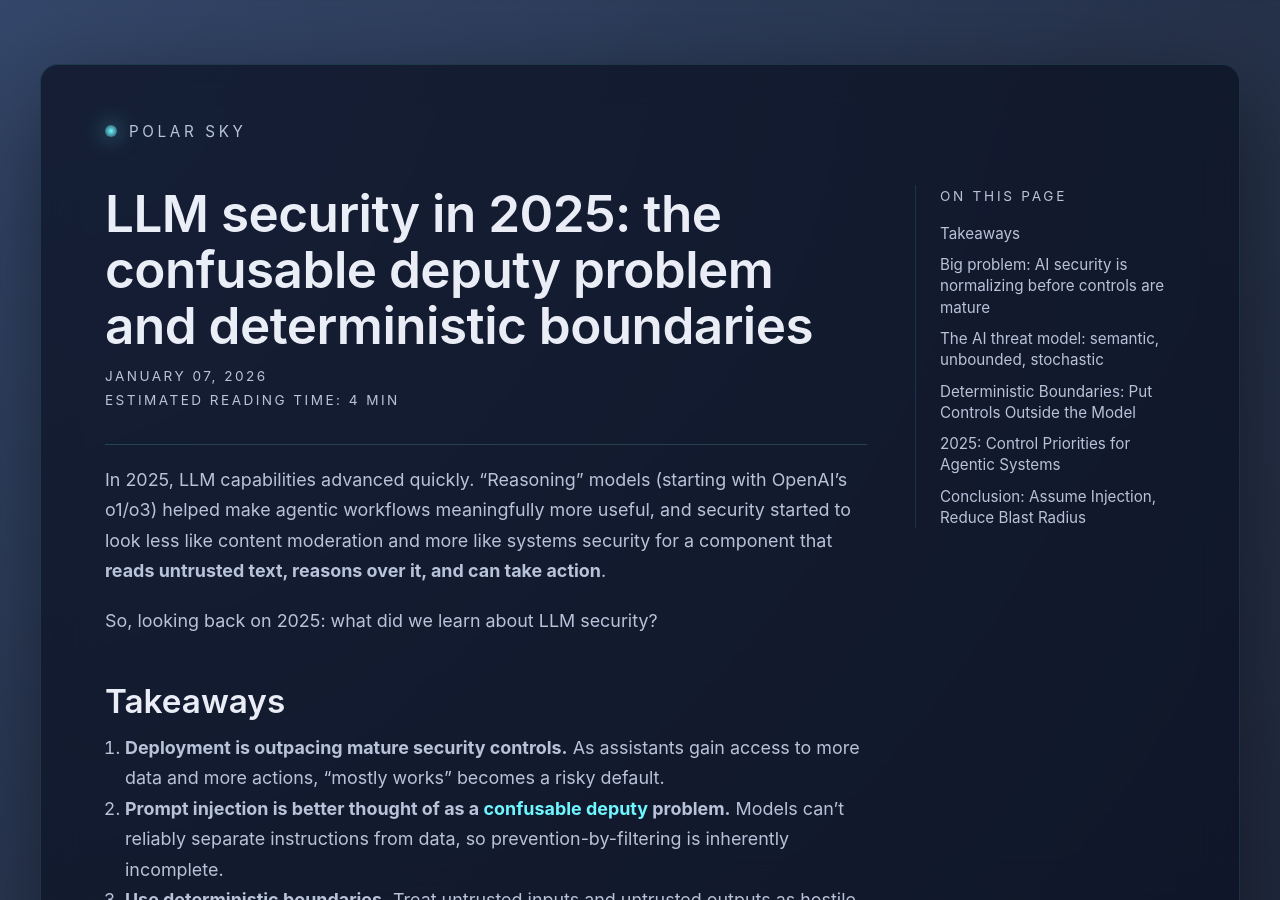
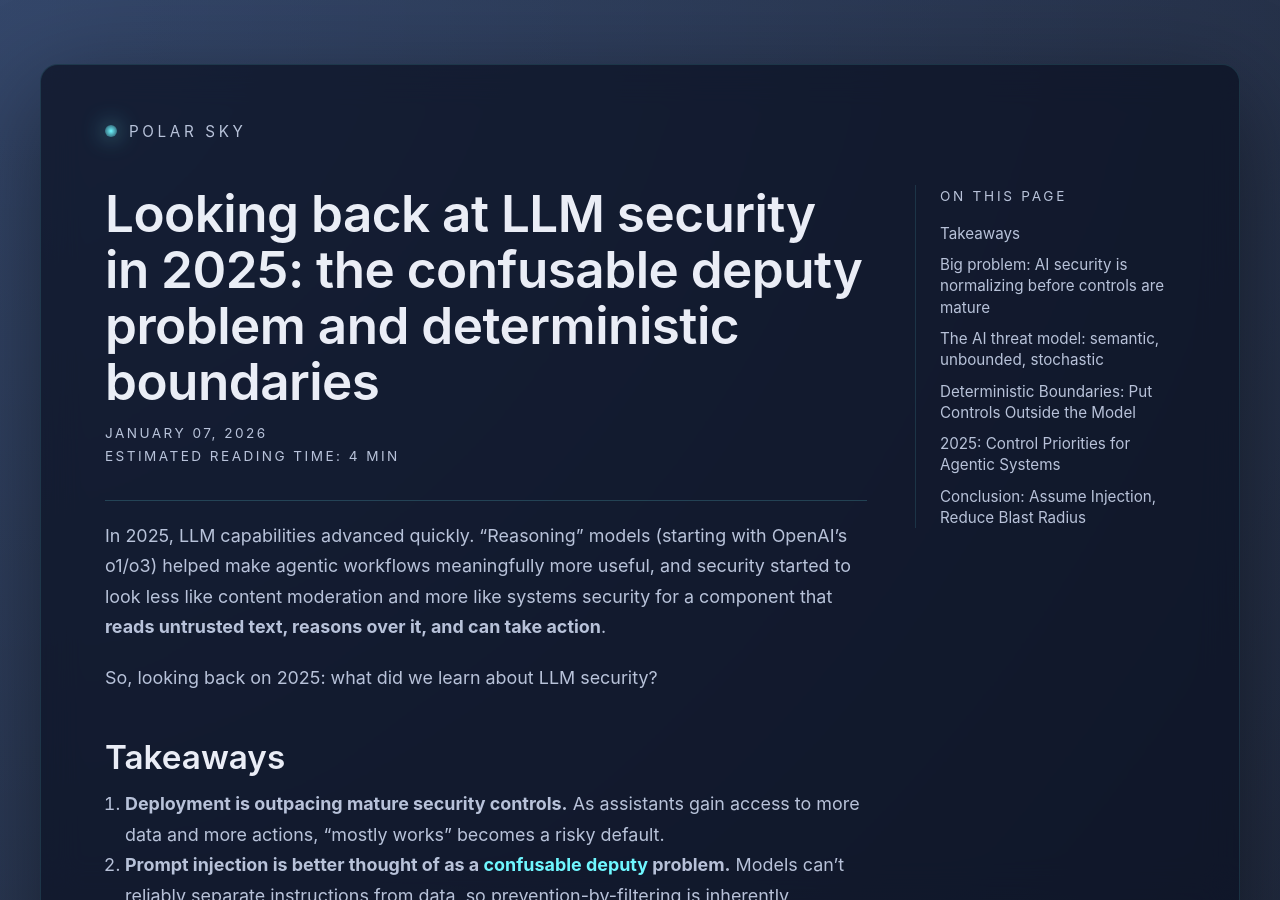
Before and after one commit to polarskyinc/polarsky.ai, a Jekyll site: the page built from _posts/2025-01-07-llm-security-in-review.md, in a window 1280 px wide and 900 px high. Built offline with Jekyll 4.4.1, drawn with Linux system fonts in a browser that asks for light colours.

Commit message:
fix title

```diff
--- a/_posts/2025-01-07-llm-security-in-review.md
+++ b/_posts/2025-01-07-llm-security-in-review.md
@@ -1,5 +1,5 @@
 ---
-title: "LLM security in 2025: the confusable deputy problem and deterministic boundaries"
+title: "Looking back at LLM security in 2025: the confusable deputy problem and deterministic boundaries"
 date: 2026-01-07
 layout: post
 ---
```
